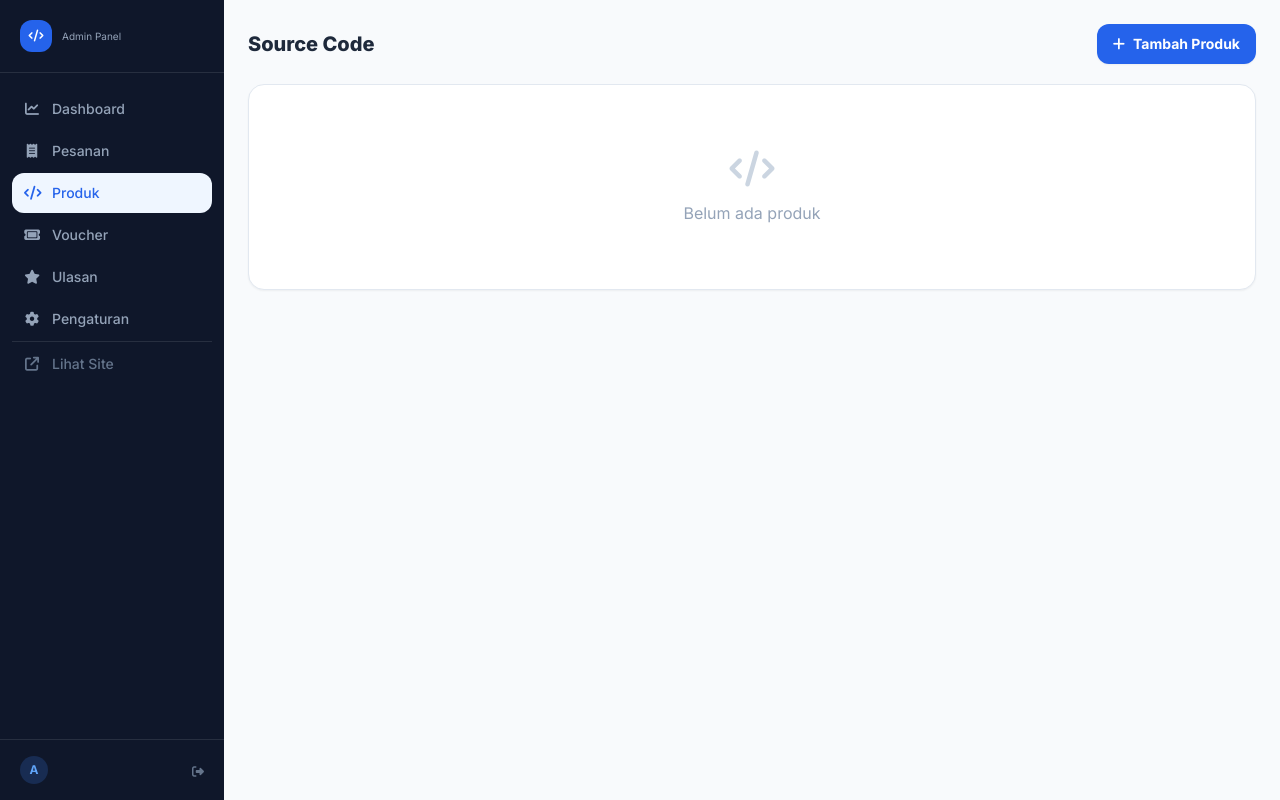
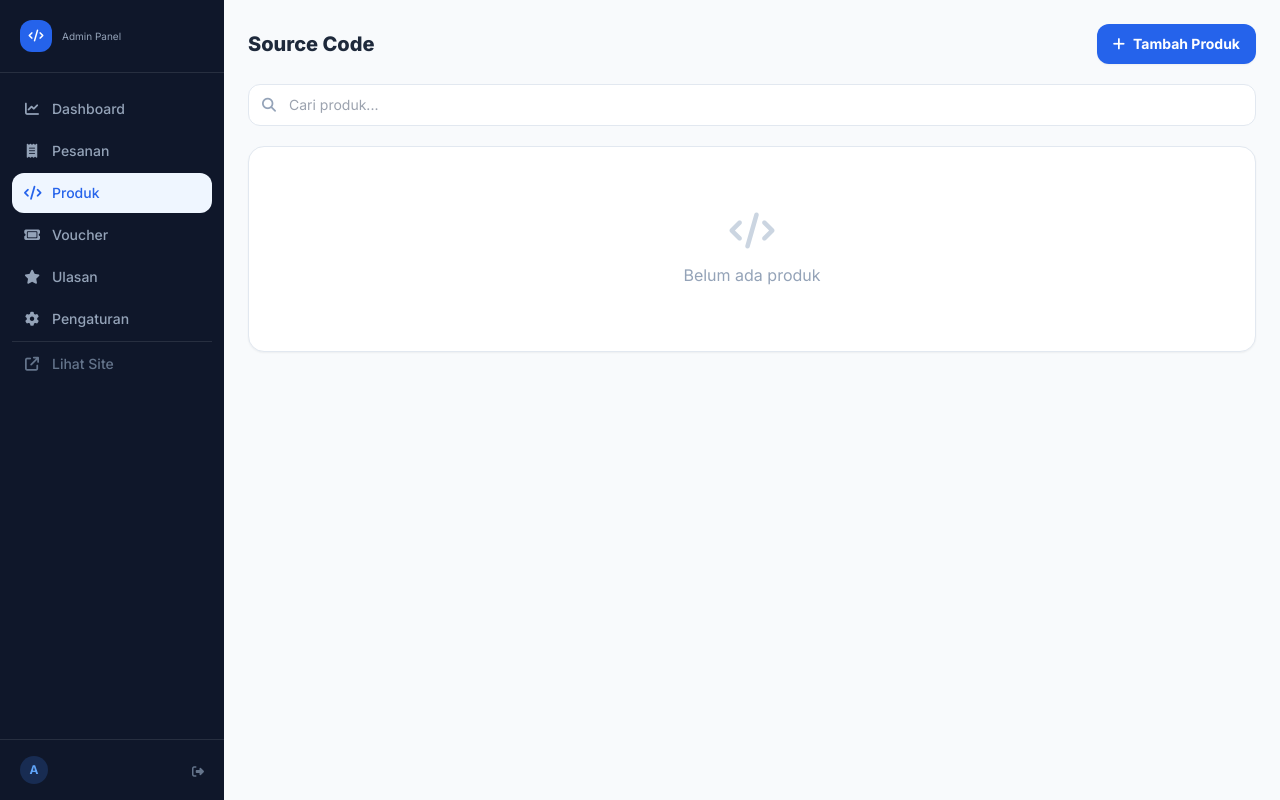
Before and after one commit to RMBLOGG/dayycode, a Python web app: template templates/admin/products.html in a window 1280 px wide. Run offline with Jinja, Linux system fonts and the light colour scheme; the template is opened without the code that fills it, so the values that code supplies are empty; some libraries are stand-ins or nearby versions.

Commit message:
Add files via upload

```diff
--- a/templates/admin/products.html
+++ b/templates/admin/products.html
@@ -11,9 +11,15 @@
     </button>
   </div>
 
-  <div class="space-y-3">
+  <!-- Search -->
+  <div class="relative">
+    <i class="fa-solid fa-magnifying-glass absolute left-3.5 top-1/2 -translate-y-1/2 text-slate-400 text-sm"></i>
+    <input type="text" id="searchProd" placeholder="Cari produk..." oninput="filterProducts()" class="w-full pl-10 pr-4 py-2.5 bg-white border border-slate-200 rounded-xl text-sm outline-none focus:border-blue-400 transition-all">
+  </div>
+
+  <div id="prodList" class="space-y-3">
     {% for p in products %}
-    <div class="bg-white rounded-2xl border border-slate-200 shadow-sm p-4 hover:border-blue-200 hover:shadow-md transition-all {{ 'opacity-50' if not p.active }}">
+    <div class="prod-card bg-white rounded-2xl border border-slate-200 shadow-sm p-4 hover:border-blue-200 hover:shadow-md transition-all {{ 'opacity-50' if not p.active }}" data-title="{{ p.title|lower }}" data-cat="{{ p.cat_name|lower }}" data-tech="{{ p.tech_stack|lower }}">
       <div class="flex items-start gap-4">
         <div class="w-16 h-12 bg-blue-50 rounded-xl flex items-center justify-center flex-shrink-0 overflow-hidden border border-blue-100">
           {% if p.thumbnail %}
@@ -69,6 +75,10 @@
       Belum ada produk
     </div>
     {% endfor %}
+    <div id="emptySearch" style="display:none" class="text-center py-16 text-slate-400 bg-white rounded-2xl border border-slate-200 shadow-sm">
+      <i class="fa-solid fa-magnifying-glass text-4xl mb-3 block text-slate-300"></i>
+      Produk tidak ditemukan
+    </div>
   </div>
 </div>
 
@@ -362,6 +372,18 @@ async function doUploadSS() {
   if (data.ok) { showToast('Screenshot berhasil diupload!'); closeSSModal(); }
   else showToast(data.error || 'Gagal!', 'error');
 }
+function filterProducts() {
+  const q = document.getElementById('searchProd').value.toLowerCase().trim();
+  const cards = document.querySelectorAll('.prod-card');
+  let visible = 0;
+  cards.forEach(card => {
+    const match = !q || card.dataset.title.includes(q) || card.dataset.cat.includes(q) || card.dataset.tech.includes(q);
+    card.style.display = match ? '' : 'none';
+    if (match) visible++;
+  });
+  const empty = document.getElementById('emptySearch');
+  if (empty) empty.style.display = visible === 0 ? '' : 'none';
+}
 </script>
 <style>
   .alx { display:block; font-size:11px; font-weight:700; color:#64748b; text-transform:uppercase; letter-spacing:.05em; margin-bottom:5px; }
```
